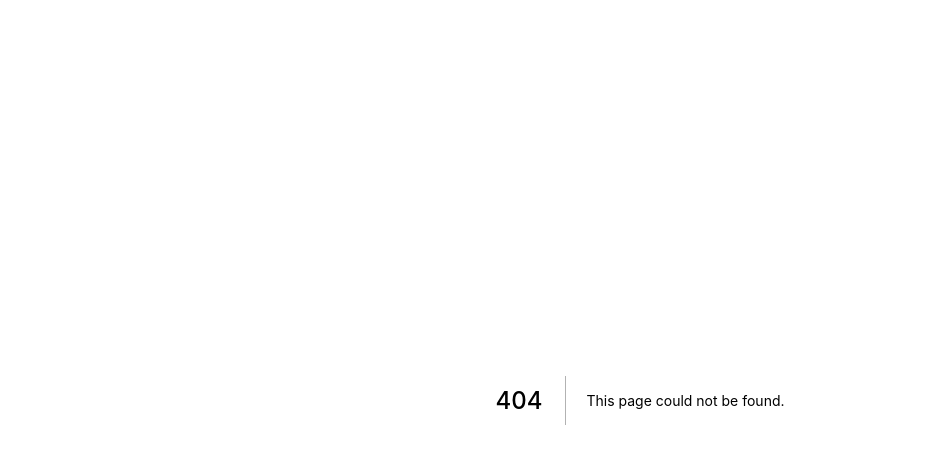
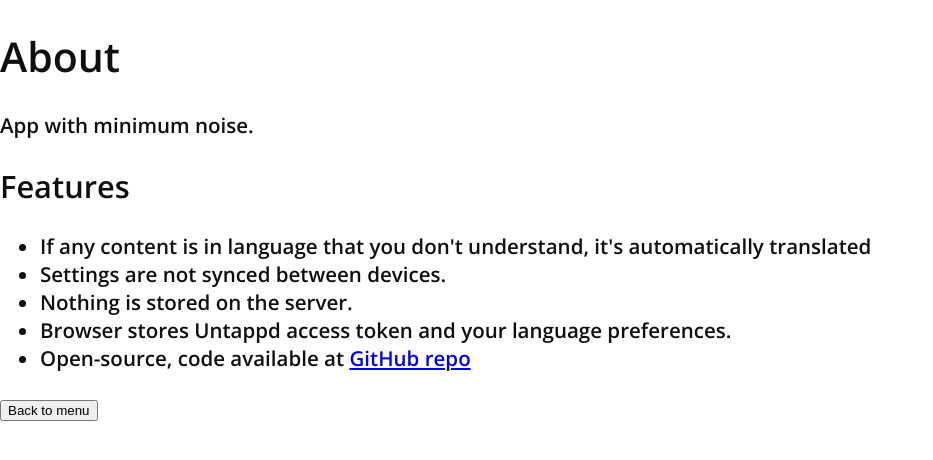
Before and after one commit to watofundefined/hyodyntamaton, a Next.js app: page /about in a window 1280 px wide. Before the commit this address had no page. Shown: the top 460 px of the page, without its empty margins (0-933 px from the left). Built offline with nearby package versions, Linux system fonts and the light colour scheme.

Commit message:
Add pages - public + authorized-only

```diff
--- /dev/null
+++ b/components/auth-validator.tsx
@@ -0,0 +1,30 @@
+import { Props } from 'react'
+import { useRouter } from 'next/router'
+import { useSelector } from 'react-redux'
+import dynamic from 'next/dynamic'
+
+import { AppState, UserState } from '../redux'
+
+interface AuthValidatorProps extends Props<any> {
+  publicRoutes: string[]
+}
+
+function AuthValidator(props: AuthValidatorProps): JSX.Element {
+  const router = useRouter()
+  const userState = useSelector<AppState, UserState>((state) => state.user)
+
+  if (
+    !props.publicRoutes.some((r) => router.asPath.startsWith(r)) &&
+    !userState.loggedIn
+  ) {
+    router.push('/')
+    return null
+  }
+
+  return <>{props.children}</>
+}
+
+// Router is required, but ther's no router on the server (╯°□°)╯︵ ┻━┻
+export default dynamic(() => Promise.resolve(AuthValidator), {
+  ssr: false,
+})
--- a/pages/_app.tsx
+++ b/pages/_app.tsx
@@ -6,6 +6,7 @@ import StaticHead from '../components/static-head'
 import { reducer, getInitialState } from '../redux'
 
 import '../styles/index.scss'
+import AuthValidator from '../components/auth-validator'
 
 // Logic to handle SSR, grab token from localStorage only on the client - duh.
 // This causes Next.js to throw a warning when user already has a token,
@@ -26,11 +27,15 @@ const store = createStore(
   })
 )
 
+const publicRoutes = ['/', '/auth', '/about']
+
 function App({ Component: Page, pageProps }: AppProps) {
   return (
     <Provider store={store}>
       <StaticHead />
-      <Page {...pageProps} />
+      <AuthValidator publicRoutes={publicRoutes}>
+        <Page {...pageProps} />
+      </AuthValidator>
     </Provider>
   )
 }
--- /dev/null
+++ b/pages/about.tsx
@@ -0,0 +1,39 @@
+import Head from 'next/head'
+import { useRouter } from 'next/router'
+
+function About(): JSX.Element {
+  const router = useRouter()
+
+  return (
+    <>
+      <Head>
+        <title>Hyödyntämätön | About</title>
+      </Head>
+      <div className="page-container">
+        <h1>About</h1>
+        <p>App with minimum noise.</p>
+        <h2>Features</h2>
+        <ul>
+          <li>
+            If any content is in language that you don&apos;t understand,
+            it&apos;s automatically translated
+          </li>
+          <li>Settings are not synced between devices.</li>
+          <li>Nothing is stored on the server.</li>
+          <li>
+            Browser stores Untappd access token and your language preferences.
+          </li>
+          <li>
+            Open-source, code available at{' '}
+            <a href="https://github.com/watofundefined/hyodyntamaton">
+              GitHub repo
+            </a>
+          </li>
+        </ul>
+        <button onClick={() => router.push('/')}>Back to menu</button>
+      </div>
+    </>
+  )
+}
+
+export default About
```
Also changed, not shown: components/main-menu.tsx (+5 -6 lines), pages/account.tsx (added, +26 -0 lines), pages/map.tsx (added, +20 -0 lines), 2 other files (tests, documents, lock files or other folders).
